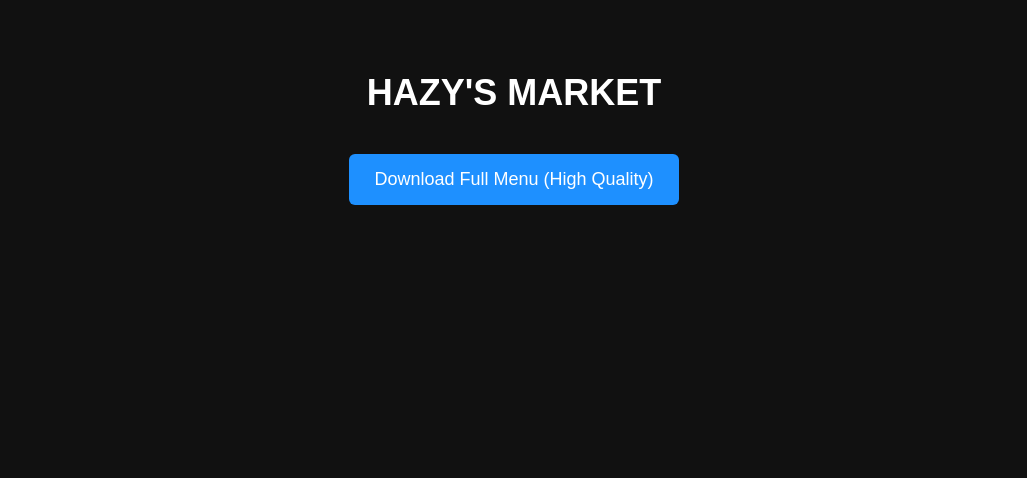
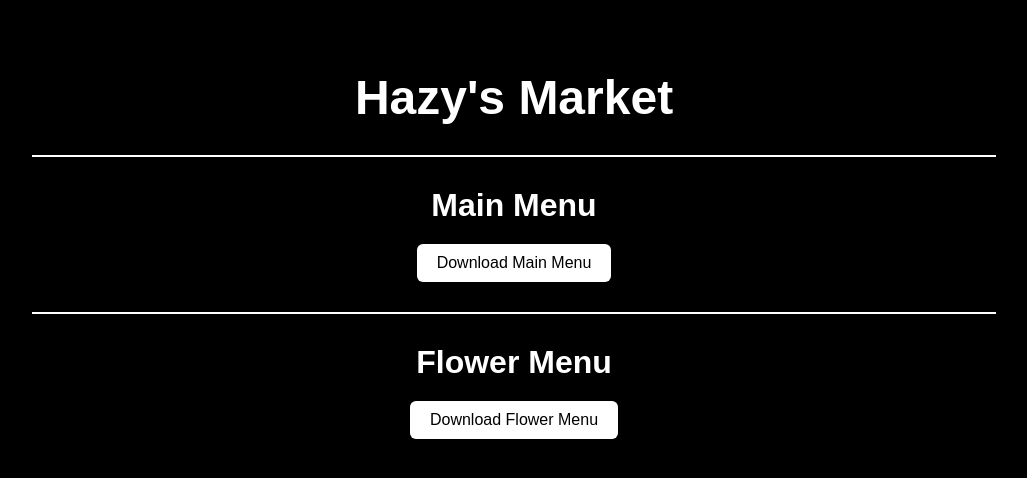
Before and after one commit to Serdrix/hazys-market, a plain HTML site: page index.html in a window 1280 px wide. Shown: the whole page, without its empty margins (126-1153 px from the left). Drawn offline with Linux system fonts and the light colour scheme.

Commit message:
Update index.html

```diff
--- a/index.html
+++ b/index.html
@@ -2,39 +2,64 @@
 <html lang="en">
 <head>
   <meta charset="UTF-8" />
-  <meta name="viewport" content="width=device-width, initial-scale=1.0" />
+  <meta name="viewport" content="width=device-width, initial-scale=1.0"/>
   <title>Hazy's Market</title>
   <style>
     body {
-      background-color: #111;
+      background-color: black;
       color: white;
+      font-family: Arial, sans-serif;
       text-align: center;
-      font-family: Arial, sans-serif;
-      padding: 40px 20px;
+      padding: 30px;
     }
+
     h1 {
-      font-size: 36px;
-      margin-bottom: 20px;
+      font-size: 3em;
+      margin-bottom: 10px;
     }
-    .button {
-      display: inline-block;
-      padding: 15px 25px;
-      font-size: 18px;
-      background-color: #1e90ff;
-      color: white;
+
+    hr {
+      border: none;
+      border-top: 2px solid white;
+      margin: 30px auto;
+      width: 80%;
+    }
+
+    h2 {
+      font-size: 2em;
+      margin-bottom: 10px;
+    }
+
+    .download-button {
+      background-color: white;
+      color: black;
+      padding: 10px 20px;
       border: none;
       border-radius: 6px;
+      cursor: pointer;
+      font-size: 1em;
       text-decoration: none;
-      margin-top: 20px;
-      cursor: pointer;
+      display: inline-block;
+      margin-top: 10px;
     }
-    .button:hover {
-      background-color: #0e70d0;
+
+    .download-button:hover {
+      background-color: #ddd;
     }
   </style>
 </head>
 <body>
-  <h1>HAZY'S MARKET</h1>
-  <a href="menu.png" download class="button">Download Full Menu (High Quality)</a>
+
+  <h1>Hazy's Market</h1>
+  <hr />
+
+  <h2>Main Menu</h2>
+  <a class="download-button" href="menu.png" download>Download Main Menu</a>
+
+  <hr />
+
+  <h2>Flower Menu</h2>
+  <a class="download-button" href="flower.png" download>Download Flower Menu</a>
+
 </body>
 </html>
```
